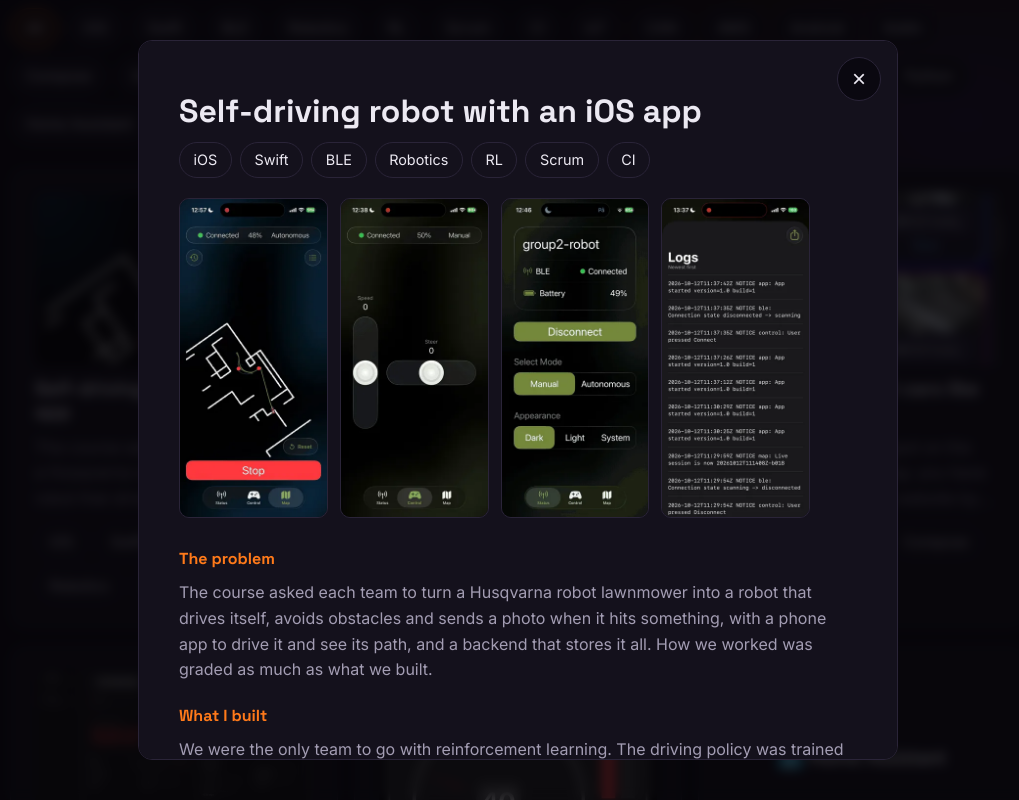
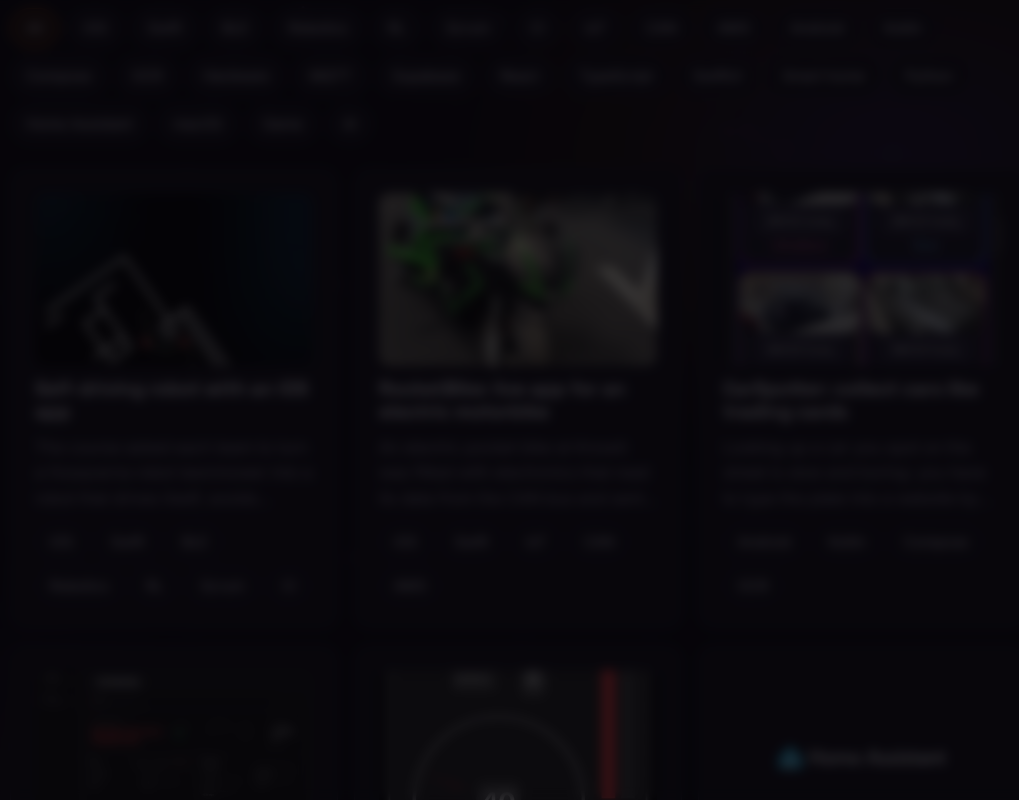
Before and after one commit to Zapeman02/portfolio, a React (Vite) app: page / in a window 1280 px wide. Both pictures are taken after a click on the button "Self-driving robot with an iOS app". Shown: the part 895-1695 px from the top of the page, without its empty margins (122-1141 px from the left). Built offline with nearby package versions, Linux system fonts and the light colour scheme.

Commit message:
Add subtle animations and background effects (#19)
Scroll reveal with staggered items, shimmering hero headline, drifting glows, a particle network background and a pointer-following glow on project cards. All motion is disabled under prefers-reduced-motion.

```diff
--- a/src/App.tsx
+++ b/src/App.tsx
@@ -3,12 +3,15 @@ import { Footer } from './components/Footer'
 import { Hero } from './components/Hero'
 import { HowIWork } from './components/HowIWork'
 import { Interests } from './components/Interests'
+import { NetworkBackground } from './components/NetworkBackground'
 import { Projects } from './components/Projects'
 
 export default function App() {
   return (
     <>
       <div className="glow" aria-hidden="true" />
+      <div className="glow glow-2" aria-hidden="true" />
+      <NetworkBackground />
       <main className="container">
         <Hero />
         <Projects />
--- /dev/null
+++ b/src/components/NetworkBackground.tsx
@@ -0,0 +1,101 @@
+import { useEffect, useRef } from 'react'
+
+const LINK_DISTANCE = 140
+const MOUSE_DISTANCE = 180
+
+interface Particle {
+  x: number
+  y: number
+  vx: number
+  vy: number
+}
+
+export function NetworkBackground() {
+  const canvasRef = useRef<HTMLCanvasElement>(null)
+
+  useEffect(() => {
+    const canvas = canvasRef.current
+    const ctx = canvas?.getContext('2d')
+    if (!canvas || !ctx) return
+
+    const reduceMotion = window.matchMedia?.('(prefers-reduced-motion: reduce)').matches ?? false
+    const mouse = { x: -1000, y: -1000 }
+    let particles: Particle[] = []
+    let frame = 0
+
+    const resize = () => {
+      const dpr = Math.min(window.devicePixelRatio || 1, 2)
+      canvas.width = innerWidth * dpr
+      canvas.height = innerHeight * dpr
+      ctx.setTransform(dpr, 0, 0, dpr, 0, 0)
+      const count = Math.min(80, Math.round((innerWidth * innerHeight) / 18000))
+      particles = Array.from({ length: count }, () => ({
+        x: Math.random() * innerWidth,
+        y: Math.random() * innerHeight,
+        vx: (Math.random() - 0.5) * 0.3,
+        vy: (Math.random() - 0.5) * 0.3,
+      }))
+    }
+
+    const draw = () => {
+      ctx.clearRect(0, 0, innerWidth, innerHeight)
+      for (const p of particles) {
+        p.x = (p.x + p.vx + innerWidth) % innerWidth
+        p.y = (p.y + p.vy + innerHeight) % innerHeight
+      }
+      for (let i = 0; i < particles.length; i++) {
+        const a = particles[i]
+        for (let j = i + 1; j < particles.length; j++) {
+          const b = particles[j]
+          const d = Math.hypot(a.x - b.x, a.y - b.y)
+          if (d < LINK_DISTANCE) {
+            ctx.strokeStyle = `rgba(139, 92, 246, ${0.22 * (1 - d / LINK_DISTANCE)})`
+            ctx.beginPath()
+            ctx.moveTo(a.x, a.y)
+            ctx.lineTo(b.x, b.y)
+            ctx.stroke()
+          }
+        }
+        const dm = Math.hypot(a.x - mouse.x, a.y - mouse.y)
+        if (dm < MOUSE_DISTANCE) {
+          ctx.strokeStyle = `rgba(255, 122, 26, ${0.35 * (1 - dm / MOUSE_DISTANCE)})`
+          ctx.beginPath()
+          ctx.moveTo(a.x, a.y)
+          ctx.lineTo(mouse.x, mouse.y)
+          ctx.stroke()
+        }
+        ctx.fillStyle = 'rgba(196, 181, 253, 0.5)'
+        ctx.beginPath()
+        ctx.arc(a.x, a.y, 1.4, 0, Math.PI * 2)
+        ctx.fill()
+      }
+    }
+
+    const loop = () => {
+      draw()
+      frame = requestAnimationFrame(loop)
+    }
+
+    const onMove = (e: PointerEvent) => {
+      mouse.x = e.clientX
+      mouse.y = e.clientY
+    }
+
+    resize()
+    window.addEventListener('resize', resize)
+    if (reduceMotion) {
+      draw()
+    } else {
+      window.addEventListener('pointermove', onMove)
+      loop()
+    }
+
+    return () => {
+      cancelAnimationFrame(frame)
+      window.removeEventListener('resize', resize)
+      window.removeEventListener('pointermove', onMove)
+    }
+  }, [])
+
+  return <canvas ref={canvasRef} className="network" aria-hidden="true" />
+}
--- a/src/components/ProjectCard.tsx
+++ b/src/components/ProjectCard.tsx
@@ -1,3 +1,4 @@
+import type { PointerEvent } from 'react'
 import type { Project } from '../data/projects'
 import { TagList } from './TagList'
 
@@ -9,8 +10,12 @@ interface ProjectCardProps {
 export function ProjectCard({ project, onOpen }: ProjectCardProps) {
   const cover = project.images[0]
   return (
-    <article className="card project-card">
-      {cover && <img className="project-cover" src={cover.src} alt="" loading="lazy" />}
+    <article className="card project-card" onPointerMove={trackPointer}>
+      {cover && (
+        <div className="project-cover">
+          <img src={cover.src} alt="" loading="lazy" />
+        </div>
+      )}
       <h3>
         <button type="button" className="project-open" onClick={() => onOpen(project)}>
           {project.title}
@@ -21,3 +26,9 @@ export function ProjectCard({ project, onOpen }: ProjectCardProps) {
     </article>
   )
 }
+
+function trackPointer(e: PointerEvent<HTMLElement>) {
+  const rect = e.currentTarget.getBoundingClientRect()
+  e.currentTarget.style.setProperty('--x', `${e.clientX - rect.left}px`)
+  e.currentTarget.style.setProperty('--y', `${e.clientY - rect.top}px`)
+}
--- a/src/components/Section.tsx
+++ b/src/components/Section.tsx
@@ -1,4 +1,5 @@
 import type { ReactNode } from 'react'
+import { useInView } from '../hooks/useInView'
 
 interface SectionProps {
   id: string
@@ -7,8 +8,14 @@ interface SectionProps {
 }
 
 export function Section({ id, title, children }: SectionProps) {
+  const { ref, inView } = useInView<HTMLElement>()
   return (
-    <section id={id} className="section" aria-labelledby={`${id}-title`}>
+    <section
+      ref={ref}
+      id={id}
+      className={`section reveal${inView ? ' is-visible' : ''}`}
+      aria-labelledby={`${id}-title`}
+    >
       <h2 id={`${id}-title`} className="section-title">
         {title}
       </h2>
--- /dev/null
+++ b/src/hooks/useInView.ts
@@ -0,0 +1,24 @@
+import { useEffect, useRef, useState } from 'react'
+
+export function useInView<T extends Element>() {
+  const ref = useRef<T>(null)
+  const [inView, setInView] = useState(typeof IntersectionObserver === 'undefined')
+
+  useEffect(() => {
+    const el = ref.current
+    if (!el || inView) return
+    const observer = new IntersectionObserver(
+      ([entry]) => {
+        if (entry.isIntersecting) {
+          setInView(true)
+          observer.disconnect()
+        }
+      },
+      { rootMargin: '0px 0px -10% 0px' },
+    )
+    observer.observe(el)
+    return () => observer.disconnect()
+  }, [inView])
+
+  return { ref, inView }
+}
--- a/src/index.css
+++ b/src/index.css
@@ -8,6 +8,9 @@
   --purple: #8b5cf6;
   --purple-soft: #c4b5fd;
   --orange: #ff7a1a;
+  --ember: rgb(255 84 10);
+  --flare: rgb(255 158 41);
+  --core: rgb(255 230 179);
   --fire: linear-gradient(100deg, var(--purple) 0%, #d9467a 55%, var(--orange) 100%);
   --radius: 14px;
   --font-display: 'Space Grotesk', system-ui, sans-serif;
@@ -67,6 +70,22 @@ a {
   filter: blur(40px);
   pointer-events: none;
   z-index: -1;
+}
+
+.network {
+  position: fixed;
+  inset: 0;
+  width: 100%;
+  height: 100%;
+  z-index: -1;
+  pointer-events: none;
+}
+
+.glow-2 {
+  inset: auto auto -25vh -25vw;
+  width: 60vw;
+  height: 60vh;
+  background: radial-gradient(closest-side, rgb(255 122 26 / 0.12), rgb(139 92 246 / 0.06) 60%, transparent);
 }
 
 .container,
@@ -173,7 +192,7 @@ a {
   border: 1px solid var(--border);
   border-radius: var(--radius);
   padding: 1.5rem;
-  transition: border-color 0.25s, background 0.25s, transform 0.25s;
+  transition: border-color 0.25s, background 0.25s, transform 0.25s, box-shadow 0.3s;
 }
 
 .card:hover {
@@ -332,17 +351,57 @@ a {
   align-content: start;
 }
 
+/* Border glow that follows the pointer, in EventHorizon's ember colors */
+.project-card::before {
+  content: '';
+  position: absolute;
+  inset: -1px;
+  padding: 1.5px;
+  border-radius: inherit;
+  background: radial-gradient(260px circle at var(--x, 50%) var(--y, -200px), var(--core), var(--flare) 15%, var(--ember) 35%, transparent 75%);
+  mask:
+    linear-gradient(#000 0 0) content-box exclude,
+    linear-gradient(#000 0 0);
+  opacity: 0;
+  transition: opacity 0.3s;
+  pointer-events: none;
+}
+
+.project-card:hover::before {
+  opacity: 1;
+}
+
+.project-card:hover {
+  box-shadow: 0 0 32px rgb(255 84 10 / 0.22), 0 0 4px rgb(255 158 41 / 0.3);
+}
+
 .project-card:focus-within {
   border-color: var(--orange);
 }
 
+.project-card:hover {
+  background:
+    radial-gradient(320px circle at var(--x, 50%) var(--y, -200px), rgb(255 122 26 / 0.18), transparent 70%),
+    var(--surface-hover);
+}
+
 .project-cover {
+  aspect-ratio: 16 / 10;
+  overflow: hidden;
+  border-radius: calc(var(--radius) - 4px);
+  background: var(--bg);
+}
+
+.project-cover img {
   width: 100%;
-  aspect-ratio: 16 / 10;
+  height: 100%;
   object-fit: cover;
   object-position: center 40%;
-  border-radius: calc(var(--radius) - 4px);
-  background: var(--bg);
+  transition: transform 0.5s ease;
+}
+
+.project-card:hover .project-cover img {
+  transform: scale(1.05);
 }
 
 .project-card h3 {
@@ -530,12 +589,96 @@ a {
   .hero > :nth-child(3) { animation-delay: 0.16s; }
   .hero > :nth-child(4) { animation-delay: 0.24s; }
   .hero > :nth-child(5) { animation-delay: 0.32s; }
+
+  .hero-headline {
+    background-image: linear-gradient(100deg, var(--purple), #d9467a, var(--orange), #d9467a, var(--purple));
+    background-size: 200% auto;
+    animation: rise 0.7s ease-out 0.08s both, shimmer 10s linear infinite;
+  }
+
+  .glow {
+    animation: drift 20s ease-in-out infinite alternate;
+  }
+
+  .glow-2 {
+    animation-duration: 26s;
+    animation-direction: alternate-reverse;
+  }
+
+  .reveal {
+    opacity: 0;
+    transform: translateY(24px);
+    transition: opacity 0.7s ease, transform 0.7s ease;
+  }
+
+  .reveal.is-visible {
+    opacity: 1;
+    transform: none;
+  }
+
+  .is-visible .project-grid > li,
+  .is-visible .steps > li,
+  .is-visible .timeline > li {
+    animation: rise 0.6s ease-out both;
+  }
+
+  .is-visible :is(.project-grid, .steps, .timeline) > li:nth-child(2) { animation-delay: 0.08s; }
+  .is-visible :is(.project-grid, .steps, .timeline) > li:nth-child(3) { animation-delay: 0.16s; }
+  .is-visible :is(.project-grid, .steps, .timeline) > li:nth-child(4) { animation-delay: 0.24s; }
+  .is-visible :is(.project-grid, .steps, .timeline) > li:nth-child(5) { animation-delay: 0.32s; }
+  .is-visible :is(.project-grid, .steps, .timeline) > li:nth-child(n + 6) { animation-delay: 0.4s; }
+
+  .detail-backdrop {
+    animation: fade 0.2s ease-out;
+  }
+
+  .detail {
+    animation: slide-up 0.3s ease-out;
+  }
+
+  @media (min-width: 720px) {
+    .detail {
+      animation-name: pop;
+    }
+  }
 }
 
 @keyframes rise {
   from {
     opacity: 0;
     transform: translateY(12px);
+  }
+}
+
+@keyframes shimmer {
+  to {
+    background-position: 200% center;
+  }
+}
+
+@keyframes drift {
+  to {
+    transform: translate(-12vw, 10vh) scale(1.15);
+  }
+}
+
+@keyframes fade {
+  from {
+    opacity: 0;
+  }
+}
+
+@keyframes slide-up {
+  from {
+    transform: translateY(40px);
+    opacity: 0;
+  }
+}
+
+@keyframes pop {
+  from {
+    transform: scale(0.96);
+    opacity: 0;
   }
 }
 
```
Also changed, not shown: src/test/setup.ts (+2 -0 lines).
